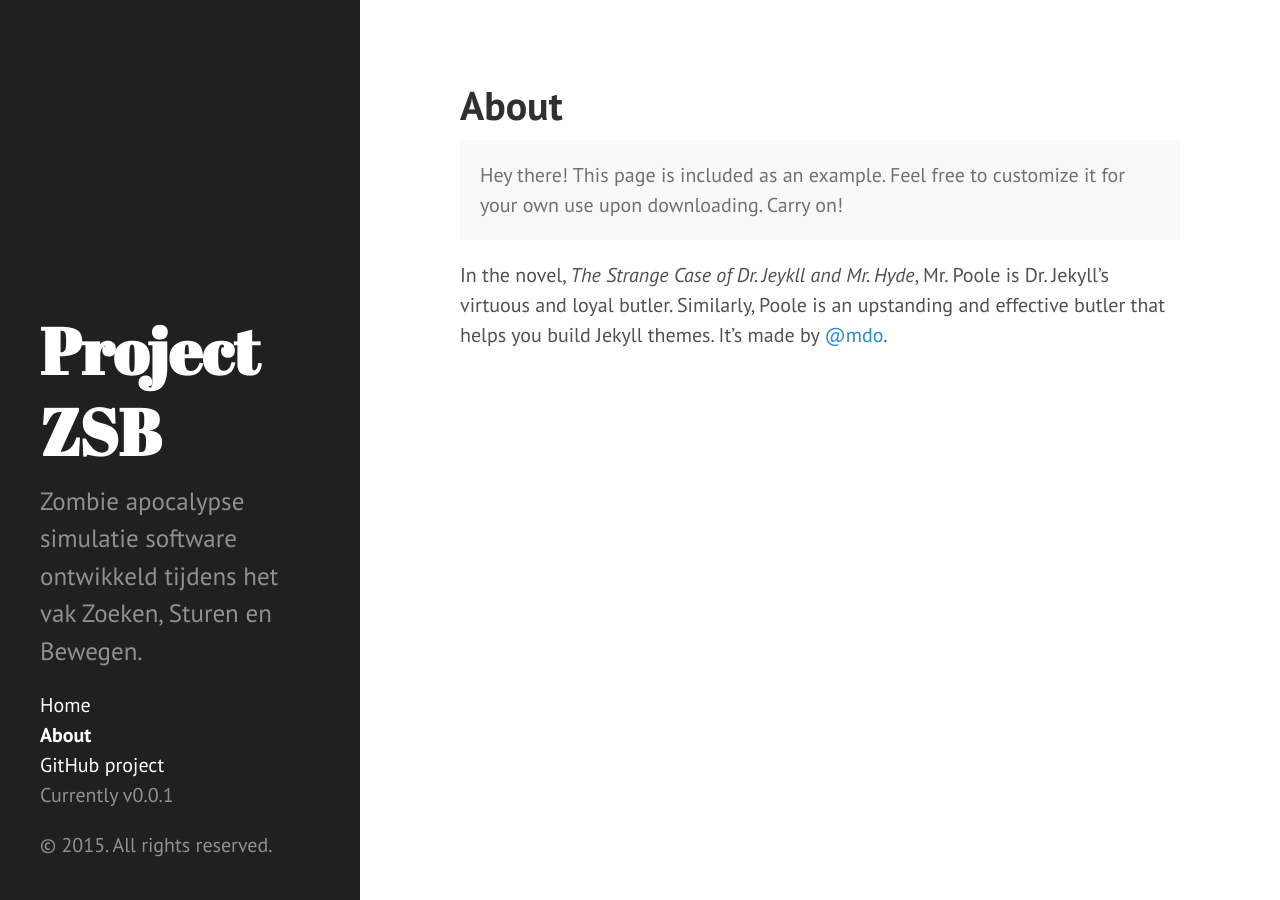
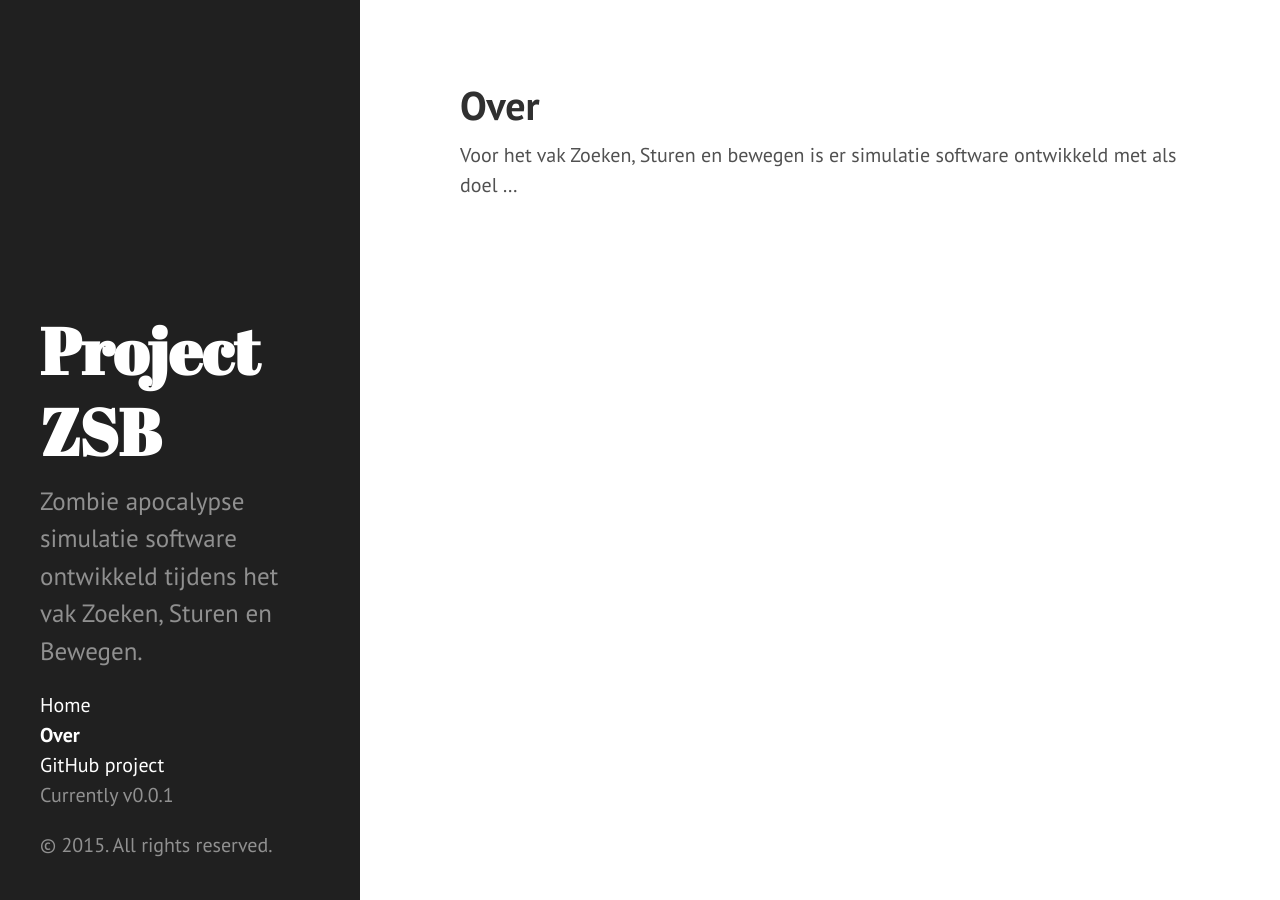
Before and after one commit to zombiea-apocalypse-sim/zombiea-apocalypse-sim.github.io, a Jekyll site: the page built from about.md, in a window 1280 px wide. Built offline with Jekyll 4.4.1, drawn with Linux system fonts in a browser that asks for light colours; Markdown is read by kramdown in place of the engine named in the settings.

Commit message:
begin van over

```diff
--- a/about.md
+++ b/about.md
@@ -1,10 +1,6 @@
 ---
 layout: page
-title: About
+title: Over
 ---
 
-<p class="message">
-  Hey there! This page is included as an example. Feel free to customize it for your own use upon downloading. Carry on!
-</p>
-
-In the novel, *The Strange Case of Dr. Jeykll and Mr. Hyde*, Mr. Poole is Dr. Jekyll's virtuous and loyal butler. Similarly, Poole is an upstanding and effective butler that helps you build Jekyll themes. It's made by [@mdo](https://twitter.com/mdo).
+Voor het vak Zoeken, Sturen en bewegen is er simulatie software ontwikkeld met als doel ...
```
